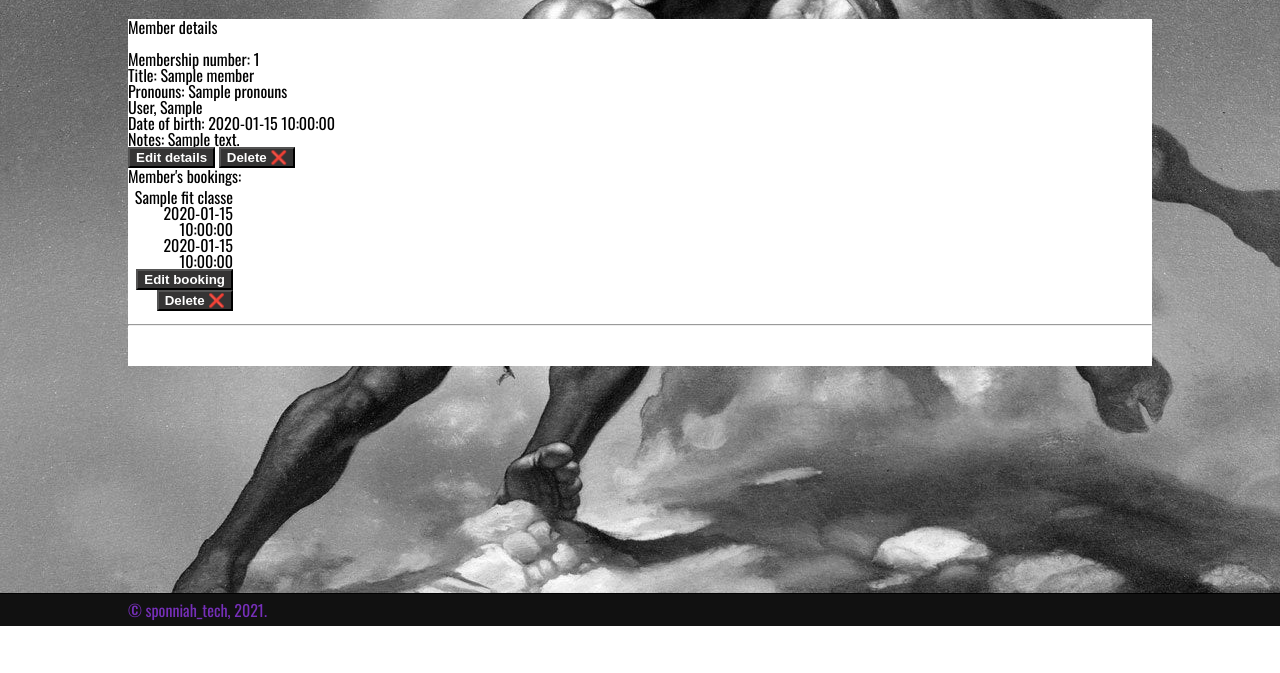
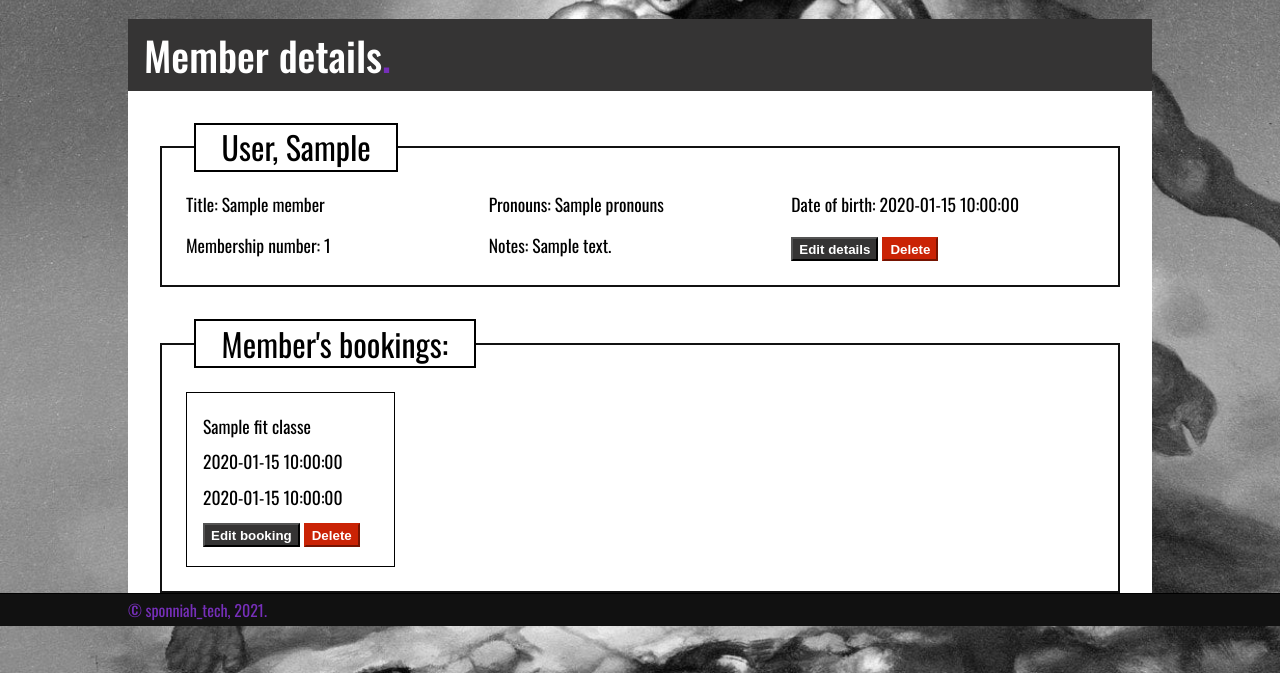
Before and after one commit to Boystavros/gym_admin_app_Python, a Flask app: page /members/1 in a window 1280 px wide. Shown: the part 174-847 px from the top of the page. Before the commit the page ends 800 px from the top, so only its background shows below. Run offline with Flask 2, Linux system fonts and the light colour scheme; a database or web service that is not in the repository returns one stand-in record (values such as "Sample title"); some libraries are stand-ins or nearby versions.

Commit message:
Member show.html page styled.

```diff
--- a/static/css/styles.css
+++ b/static/css/styles.css
@@ -107,10 +107,11 @@ main {
     text-align: left;
     background-color: white;
     padding-bottom: 2rem;
+    font-size: 1.1rem;
 }
 
 input {
-    text-align: right;
+    text-align: left;
 }
 
 button {
@@ -118,8 +119,17 @@ button {
     color: white;
     font-weight: bolder;
     width: fit-content;
+    height:1.5rem;
     justify-self: end;
+    cursor: pointer;
 }
+
+button.delete-button {
+    background-color: #ca2305;
+    border-color: #ca2305;
+}
+
+
 
 /* Content */
 
@@ -148,7 +158,7 @@ button {
     background-color: white;
 }
 
-.container-content {
+.container-content-tiles {
     max-width: 100%;
     margin: 1.5rem;
     display: grid;
@@ -157,8 +167,7 @@ button {
     column-gap: 1.5rem;
 }
 
-.container li {
-    font-size: 1rem;
+.container-content-tiles li {
     text-align: left;
     line-height: 2;
     width: auto;
@@ -173,7 +182,11 @@ button {
 
 /* container forms */
 
-#add-member {
+.container-content-form {
+    max-width: 100%;
+    margin: 1.5rem;
+    display: grid;
+    row-gap: 1.5rem;
     grid-template-columns: 1fr 2fr 1fr 2fr;
     column-gap: 5px;
     grid-template-rows: 1fr 1fr 1fr 1fr;
@@ -181,10 +194,30 @@ button {
     font-size: 1.5rem;
 }
 
-#add-member button {
+.container-content-form input textarea {
+    width: fit-content;
+    width: 50ch;
+}
+
+.container-content-form button {
     grid-row: 4;
     grid-column: 4;
 }
+
+input#dob {
+    width: fit-content;
+}
+
+/* container lists */
+
+.container-content-details {
+    max-width: 100%;
+    margin: 1.5rem;
+    display: grid;
+    row-gap: 1.5rem;
+    grid-template-columns: 1fr 1fr 1fr;
+}
+
 
 /* footer */
 
--- a/templates/index.html
+++ b/templates/index.html
@@ -6,7 +6,7 @@
 
     <fieldset class="container">
         <legend class="container-title">Upcoming classes</legend>
-        <ul class="container-content">
+        <ul class="container-content-tiles">
             {% for fit_class in fit_classes %}
                 <li>
                     <a href="/classes/{{ fit_class.id }}">{{ fit_class.name }}</a>
--- a/templates/members/index.html
+++ b/templates/members/index.html
@@ -6,7 +6,7 @@
     <fieldset class="container">
     <legend class="container-title">Add new member</legend>
 
-        <form class="container-content" id="add-member" action="/members/add_member" method="post">
+        <form class="container-content-form" action="/members/add_member" method="post">
 
             <label for="first_name">First name:</label>
             <input type="text" name="first_name" id="first_name">
@@ -32,7 +32,7 @@
 
     <fieldset class="container">
         <legend class="container-title">Current Members</legend>
-        <ul class="container-content">
+        <ul class="container-content-tiles">
             {% for member in members %}
                 <li><a href="/members/{{ member.id }}">{{ member.last_name }}, {{ member.first_name }}</a></li>
             {% endfor %}
--- a/templates/members/show.html
+++ b/templates/members/show.html
@@ -2,30 +2,36 @@
 
 {% block content %}
 
-    <h1>Member details</h1><br> <!-- Remove this space when doing CSS -->
+    <h2 class="page-title">Member details<span class="purple-accent">&#46;</span></h2>
 
-    <p>Membership number: {{ member.id }}</p>
+    <fieldset class="container">
+        <legend class="container-title">{{ member.last_name }}, {{ member.first_name }}</legend>
+        <div class="container-content-details">
             <p>Title: {{ member.title }}</p>
             <p>Pronouns: {{ member.pronouns }}</p>
-    <p>{{ member.last_name }}, {{ member.first_name }}</p>
             <p>Date of birth: {{ member.dob }}</p>
+            <p>Membership number: {{ member.id }}</p>
             <p>Notes: {{ member.notes }}</p>
+            <div class="buttons-pane">
+                <a href="/members/{{ member.id }}/edit"><button>Edit details</button></a>
+                <a href="/members/{{ member.id }}/delete"><button class="delete-button">Delete</button></a>
+            </div>
+        </div>
+    </fieldset>
 
-    <a href="/members/{{ member.id }}/edit"><button>Edit details</button></a>
-    <a href="/members/{{ member.id }}/delete"><button> Delete ❌ </button></a>
-
-    <h2>Member's bookings:</h2>
-
-    <ul>
+    <fieldset class="container">
+        <legend class="container-title">Member's bookings:</legend>
+        <ul class="container-content-tiles">
         {% for booking in bookings %}
             <li>
                 <p>{{ booking.fit_class.name }}</p>
                 <p>{{ booking.fit_class.date }}</p>
                 <p>{{ booking.fit_class.time }}</p>
+                <div class="buttons-pane">
                     <a href="/bookings/{{ booking.id }}/edit"><button>Edit booking</button></a>
-            <a href="/bookings/{{ booking.id }}/delete"><button>Delete ❌ </button></a>
+                    <a href="/bookings/{{ booking.id }}/delete"><button class="delete-button">Delete</button></a>
+                </div>
             </li>
-        <hr>
         {% endfor %}
         </ul>
 {% endblock content %}
```
Lines whose indentation alone changed are shown as unchanged.
